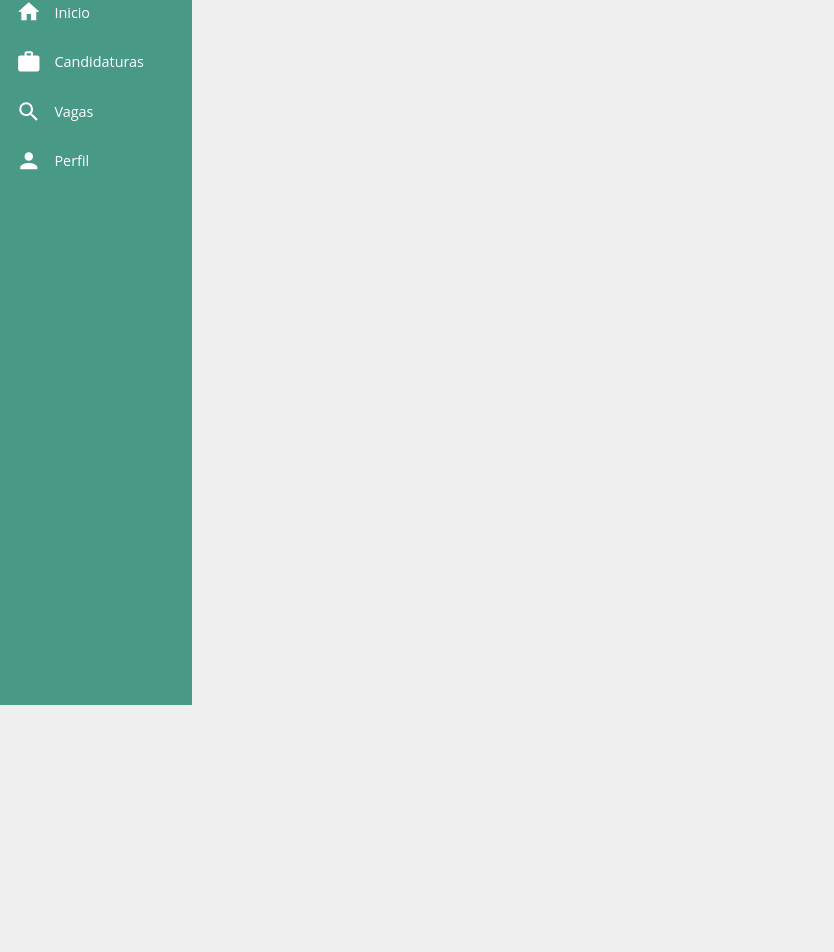
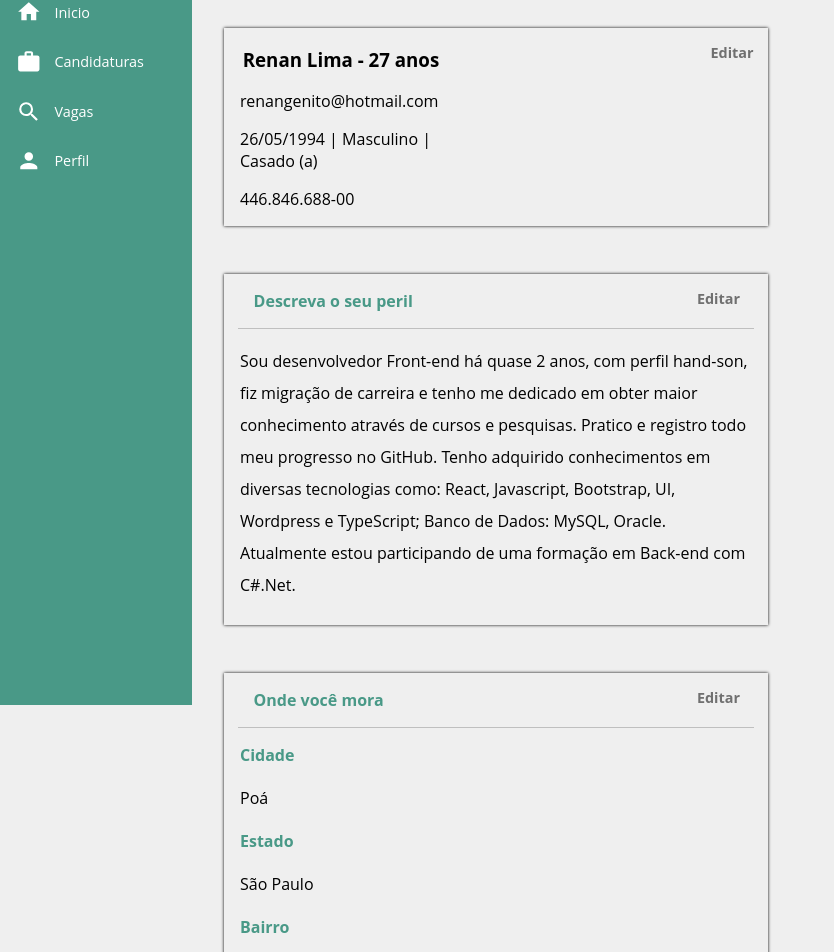
Before and after one commit to Renangenito/chance-agencia-empregos, a React (Create React App) app: page /perfil in a window 1280 px wide. Shown: the part 95-1047 px from the top of the page, without its empty margins (0-834 px from the left). Before the commit the page ends 800 px from the top, so only its background shows below. Built offline with nearby package versions, Linux system fonts and the light colour scheme.

Commit message:
Atualizando o projeto!

```diff
--- a/src/components/pages/Candidaturas.js
+++ b/src/components/pages/Candidaturas.js
@@ -1,10 +1,22 @@
 import React from 'react';
+import CardVaga from '../layout/CardVaga';
+import BarraPesquisaa from '../layout/BarraPesquisa'
+import styles from './Vagas.module.css';
+import logoReact from '../../img/logo-react.png'
+import logoAngular from '../../img/logo-angular.png'
 
 function Candidaturas(){
     return(
-        <div>
-            <h1>Página Candidaturas</h1>
-        </div>
+       <div className={styles.vagas}>
+        <BarraPesquisaa pagina='Candidaturas'/>
+        <div className={styles.vagas_main}>
+                <CardVaga vaga='Desenvolvedor Front-end' alt='react' logo={logoReact}
+                    cidade='Suzano' estado='São Paulo' tipo='Remoto' contrato='CLT'  candidatura='Candidatura Confirmada' quando='há 3 dias' />
+
+                <CardVaga vaga='Desenvolvedor Angular' alt='angular' logo={logoAngular}
+                    cidade='Mogi das Cruzes' estado='São Paulo' tipo='Presencial' contrato='CLT' candidatura='Candidatura Confirmada' quando='há 3 dias' />
+       </div>
+       </div>
     )
 }
 
--- a/src/components/pages/Candidaturas.module.css
+++ b/src/components/pages/Candidaturas.module.css
@@ -0,0 +1,5 @@
+.candidaturas{
+    width: 100%;
+    display: block;
+    margin-left: 15%;
+}
--- a/src/components/pages/Inicio.js
+++ b/src/components/pages/Inicio.js
@@ -1,8 +1,22 @@
 import React from 'react';
 import BarraPesquisa from '../layout/BarraPesquisa';
-function Inicio(){
-    return(
-        <BarraPesquisa pagina="Início"/>
+import CardVaga from '../layout/CardVaga';
+import logoReact from '../../img/logo-react.png'
+
+import styles from './Inicio.module.css'
+function Inicio() {
+    return (
+        <div className={styles.inicio}>
+            <BarraPesquisa pagina='Início' />
+            <div className={styles.inicio_main}>
+                <h1>Bem vindo a Chance. Aqui você encontra diversas vagas de emprego</h1>
+                <p>Últimas vagas candidatas</p>
+            </div>
+            <div className={styles.vagas_main_cards}>
+            <CardVaga vaga='Desenvolvedor Front-end' alt='react' logo={logoReact}
+                    cidade='Suzano' estado='São Paulo' tipo='Remoto' contrato='CLT'  candidatura='Candidatura Confirmada' quando='há 3 dias'/>
+        </div>
+        </div>
     )
 }
 
--- a/src/components/pages/Inicio.module.css
+++ b/src/components/pages/Inicio.module.css
@@ -1,3 +1,31 @@
 .inicio{
     width: 100%;
+    display: block;
+    margin-left: 15%;
 }
+
+.inicio_main{
+    width: 95%;
+    border-bottom: 1px solid rgb(197, 196, 196);
+    margin: 1em;
+}
+
+.inicio_main h1{
+    color: #499987;
+    margin: .5em;
+    margin-top: 1em;
+}
+
+.inicio_main p{
+    color: #499987;
+    margin: 3em 0 .7em 2em;
+    font-weight: bold;
+}
+
+.vagas_main_cards{
+    display: flex;
+    flex-direction: row;
+    flex-wrap: wrap;
+    gap: 1em;
+    margin: 1em;
+}
--- a/src/components/pages/Perfil.js
+++ b/src/components/pages/Perfil.js
@@ -1,9 +1,64 @@
 import React from 'react';
+import BarraPesquisa from '../layout/BarraPesquisa';
+import styles from './Perfil.module.css';
 
-function Perfil(){
-    return(
-        <div>
-            <h1>Página Perfil</h1>
+function Perfil() {
+    return (
+        <div className={styles.perfil}>
+            <BarraPesquisa pagina='Perfil' />
+            <div className={styles.perfil_main}>
+                <div className={styles.perfil_usuario}>
+                    <ul>
+                        <li><h3>Renan Lima - 27 anos</h3></li>
+                        <li><p>renangenito@hotmail.com</p></li>
+                        <li><p>26/05/1994 | Masculino | Casado (a)</p></li>
+                        <li><p>446.846.688-00</p></li>
+                    </ul>
+                    <button>Editar</button>
+                </div>
+                <div className={styles.perfil_usuario_sobre}>
+                    <div>
+                        <h4>Descreva o seu peril</h4>
+                        <button>Editar</button>
+                    </div>
+                    <p>Sou desenvolvedor Front-end há quase 2 anos, com perfil hand-son, fiz migração de carreira e tenho me dedicado em obter maior conhecimento através de cursos e pesquisas.
+                        Pratico e registro todo meu progresso no GitHub.
+                        Tenho adquirido conhecimentos em diversas tecnologias como: React, Javascript, Bootstrap, UI, Wordpress e TypeScript;
+                        Banco de Dados: MySQL, Oracle.
+                        Atualmente estou participando de uma formação em Back-end com C#.Net. </p>
+                </div>
+                <div className={styles.perfil_usuario_sobre}>
+                    <div>
+                        <h4>Onde você mora</h4>
+                        <button>Editar</button>
+                    </div>
+                    <h4>Cidade</h4>
+                    <p>Poá</p>
+                    <h4>Estado</h4>
+                    <p>São Paulo</p>
+                    <h4>Bairro</h4>
+                    <p>Odete</p>
+                </div>
+                <div className={styles.perfil_usuario_sobre}>
+                    <div>
+                        <h4>Telefones para contato</h4>
+                        <button>Editar</button>
+                    </div>
+                    <h4>Celular</h4>
+                    <p>(11) 94939-1753</p>
+                    <h4>Telefone</h4>
+                    <p>(11) 4638-8173</p>
+                </div> <div className={styles.perfil_usuario_sobre}>
+                    <div>
+                        <h4>Redes sociais</h4>
+                        <button>Editar</button>
+                    </div>
+                    <h4>Linkedin</h4>
+                    <p>https://www.linkedin.com/in/renan-lima-dev/</p>
+                    <h4>Portifólio</h4>
+                    <p>https://github.com/Renangenito</p>
+                </div>
+            </div>
         </div>
     )
 }
--- a/src/components/pages/Perfil.module.css
+++ b/src/components/pages/Perfil.module.css
@@ -0,0 +1,65 @@
+.perfil{
+    width: 100%;
+    display: block;
+    margin-left: 15%;
+}
+
+.perfil_usuario{
+    display: flex;
+    justify-content: flex-start;
+    width: 50%;
+    margin: 3em 2em;
+    box-shadow: 0 0 3px;
+}
+
+.perfil_usuario ul li{
+    list-style-type: none;
+}
+
+.perfil_usuario ul{
+    margin-right: 13.5em;
+}
+
+.perfil_usuario ul li p, h3{
+    margin: 1em;
+}
+
+
+.perfil_usuario_sobre{
+    width: 50%;
+    margin: 3em 2em;
+    padding-bottom: .5em;
+    box-shadow: 0 0 3px;
+}
+
+
+.perfil_usuario_sobre div{
+    width: 95%;
+    display: flex;
+    justify-content: space-between;
+    border-bottom: 1px solid rgba(0, 0, 0, 0.2);
+    margin: auto;
+}
+
+.perfil_usuario_sobre h4{
+    margin: 1em;
+    color: #499987;
+}
+
+.perfil_usuario_sobre p{
+    margin: 1em;
+    line-height: 2em;
+}
+.perfil_main button{
+    font-weight: bold;
+    font-size: .9em;
+    height: 2em;
+    background: none;
+    border: none;
+    margin: .7em 1em 0 0;
+    color: rgb(112, 112, 112);
+}
+.perfil_main button:hover{
+    color: #499987;
+    cursor: pointer;
+}
--- a/src/components/pages/Vagas.js
+++ b/src/components/pages/Vagas.js
@@ -1,9 +1,46 @@
 import React from 'react';
+import BarraPesquisa from '../layout/BarraPesquisa';
+import styles from './Vagas.module.css';
+import logoReact from '../../img/logo-react.png'
+import logoAngular from '../../img/logo-angular.png'
+import logoVue from '../../img/logo-vue.png'
+import logoNode from '../../img/logo-node.png'
+import CardVaga from '../layout/CardVaga';
 
-function Vagas(){
-    return(
-        <div>
-            <h1>Página Vagas</h1>
+function Vagas() {
+    return (
+        <div className={styles.vagas}>
+            <BarraPesquisa pagina='Vagas' />
+            <div className={styles.vagas_main}>
+                <CardVaga vaga='Desenvolvedor Front-end' alt='react' logo={logoReact}
+                    cidade='Suzano' estado='São Paulo' tipo='Remoto' contrato='CLT' quando='há 3 dias' />
+
+                <CardVaga vaga='Desenvolvedor Angular' alt='angular' logo={logoAngular}
+                    cidade='Mogi das Cruzes' estado='São Paulo' tipo='Presencial' contrato='CLT' quando='há 3 dias' />
+
+                <CardVaga vaga='Desenvolvedor Back-end' alt='node' logo={logoNode}
+                    cidade='Salvador' estado='Bahia' tipo='Remoto' contrato='PJ' quando='há 2 dias' />
+
+                <CardVaga vaga='Desenvolvedor Front-end' alt='vue' logo={logoVue}
+                    cidade='São Paulo' estado='São Paulo' tipo='Híbrido' contrato='CLT/PJ' quando='há 5 dias' />
+                <CardVaga vaga='Desenvolvedor Angular' alt='angular' logo={logoAngular}
+                    cidade='Mogi das Cruzes' estado='São Paulo' tipo='Presencial' contrato='CLT' quando='há 1 semana' />
+
+                <CardVaga vaga='Desenvolvedor Back-end' alt='node' logo={logoNode}
+                    cidade='Salvador' estado='Bahia' tipo='Remoto' contrato='PJ' quando='há 10h' />
+
+                <CardVaga vaga='Desenvolvedor Front-end' alt='vue' logo={logoVue}
+                    cidade='São Paulo' estado='São Paulo' tipo='Híbrido' contrato='CLT/PJ' quando='há 8 dias' />
+
+                <CardVaga vaga='Desenvolvedor Front-end' alt='react' logo={logoReact}
+                    cidade='Suzano' estado='São Paulo' tipo='Remoto' contrato='CLT' quando='há 1 dia' />
+
+                <CardVaga vaga='Desenvolvedor Back-end' alt='node' logo={logoNode}
+                    cidade='Salvador' estado='Bahia' tipo='Remoto' contrato='PJ' quando='há 2 dias' />
+
+
+
+            </div>
         </div>
     )
 }
--- a/src/components/pages/Vagas.module.css
+++ b/src/components/pages/Vagas.module.css
@@ -0,0 +1,12 @@
+.vagas{
+    width: 100%;
+    display: block;
+    margin-left: 15%;
+}
+.vagas_main{
+    width: 100%;
+    display: flex;
+    flex-wrap: wrap;
+    gap: 1em;
+    margin: 1em;
+}
```
